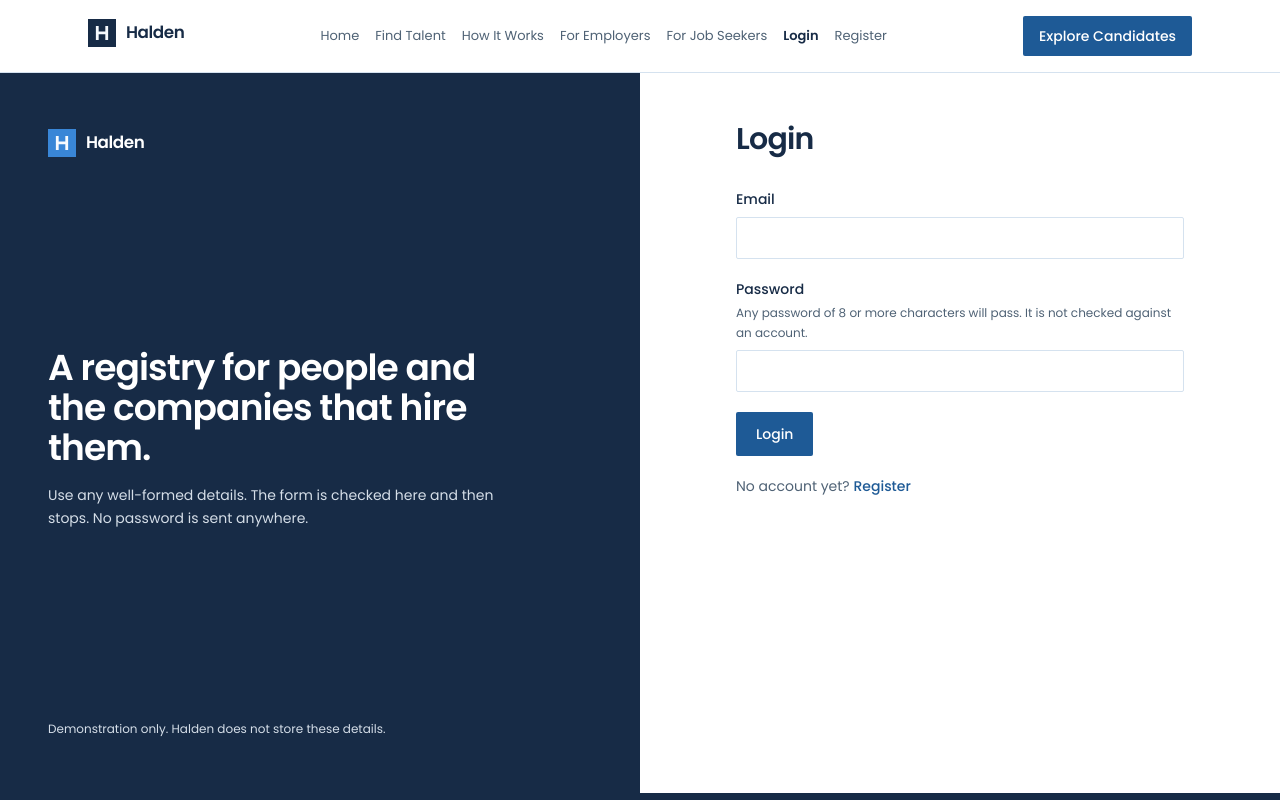
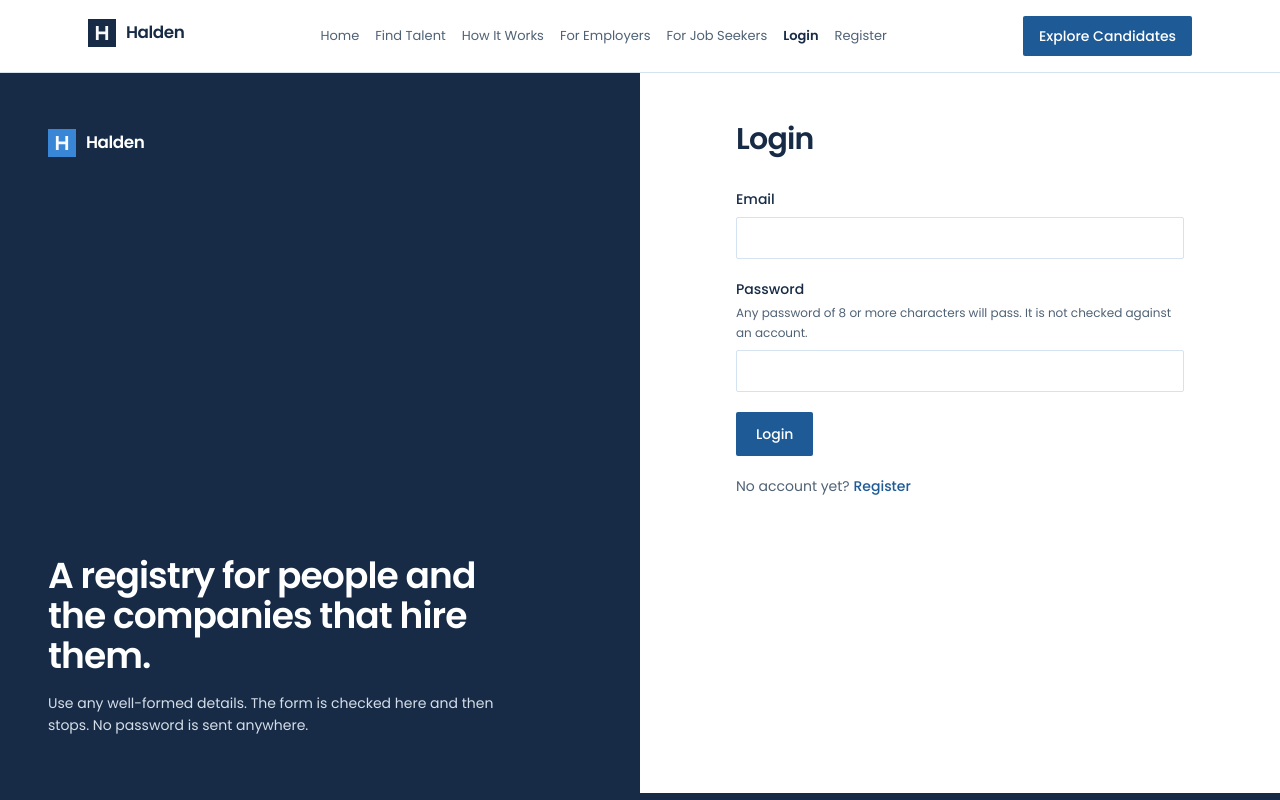
Before and after one commit to Engineering-Alasoft/Holden-hr, a Next.js app: page /login in a window 1280 px wide. Shown: the top 800 px of the page. Built offline with nearby package versions, Linux system fonts and the light colour scheme.

Commit message:
Remove demonstration notice from AuthShell component

```diff
--- a/components/AuthShell.js
+++ b/components/AuthShell.js
@@ -9,7 +9,6 @@ export default function AuthShell({ title, lede, aside, children }) {
           <p className="max-w-md text-4xl font-semibold tracking-tight">{aside}</p>
           <p className="mt-4 max-w-md text-sm leading-relaxed text-[#D5DEE8]">{lede}</p>
         </div>
-        <p className="text-xs text-[#D5DEE8]">Demonstration only. Halden does not store these details.</p>
       </aside>
       <div className="bg-white px-5 py-12 sm:px-10 lg:px-16">
         <div className="mx-auto max-w-md">
```
